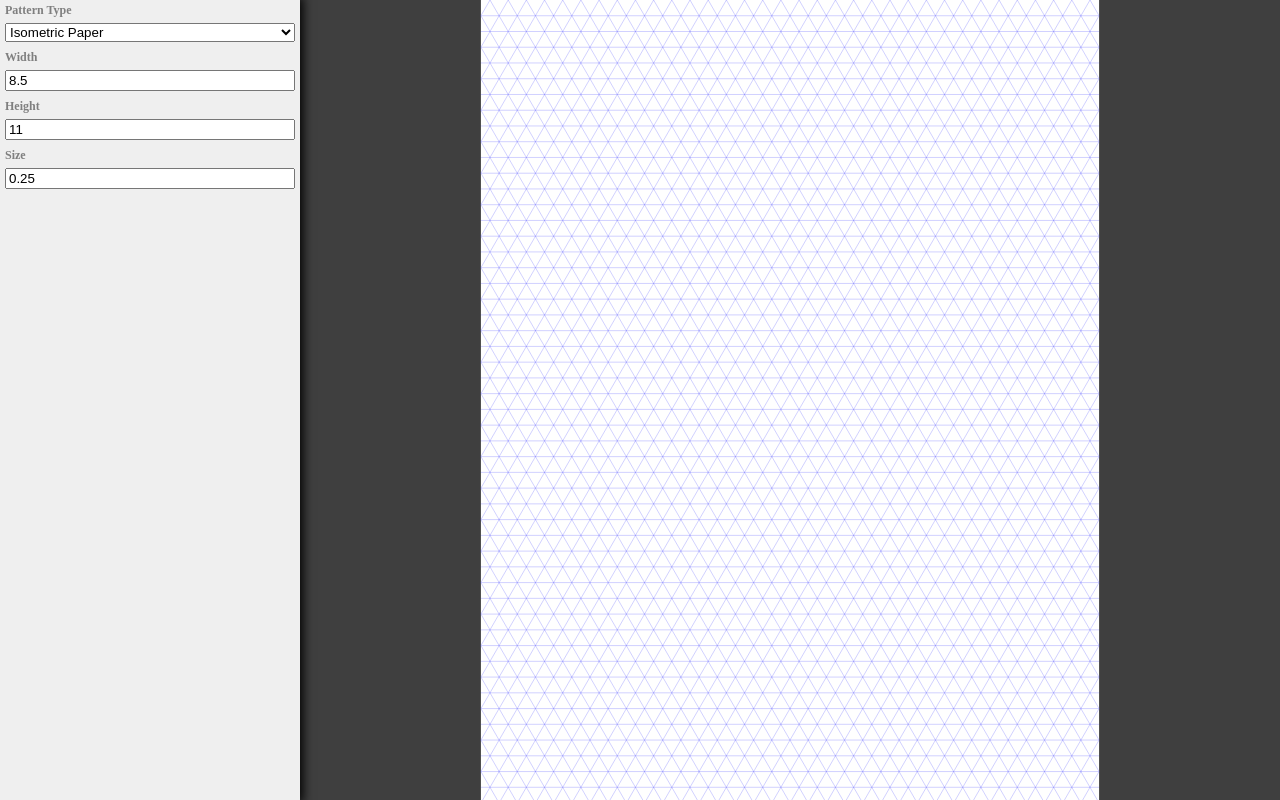
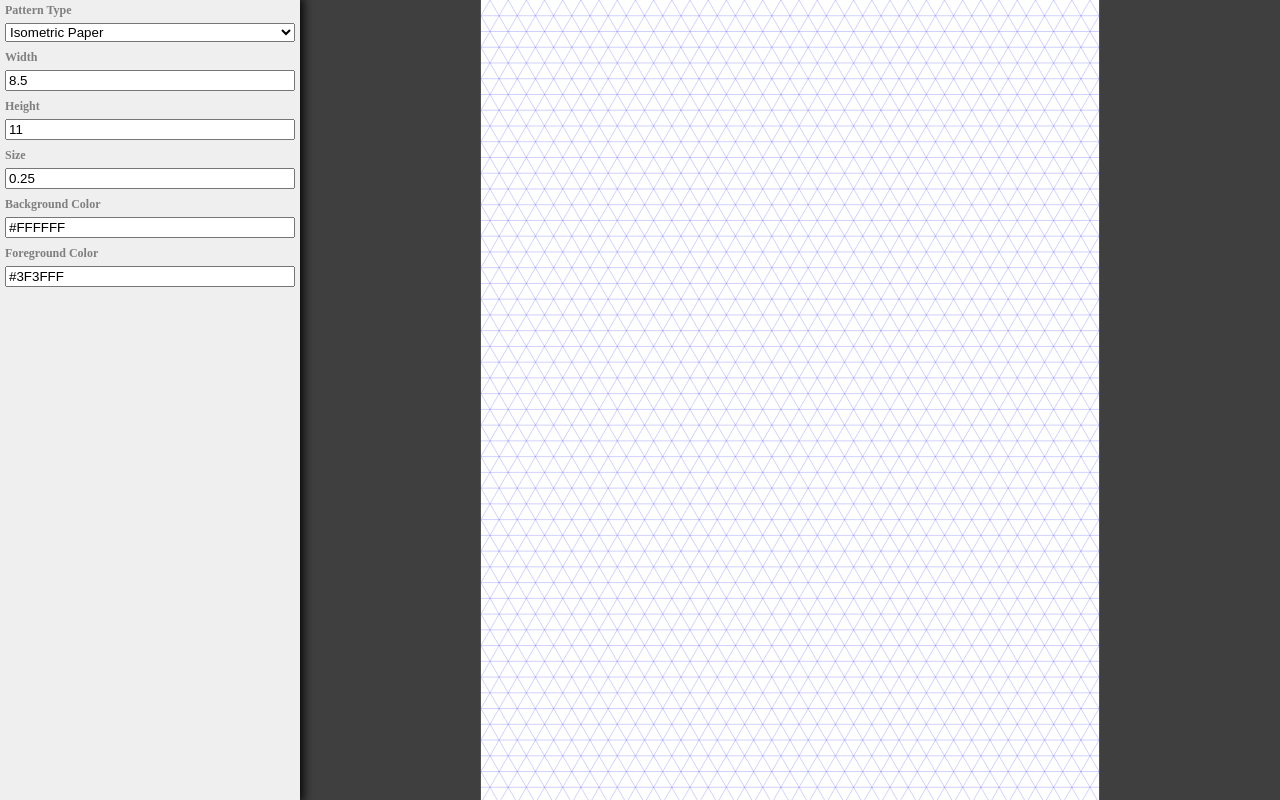
Before and after one commit to zachdeibert/pattern-generator, a React (Create React App) app: page / in a window 1280 px wide. Built offline with nearby package versions, Linux system fonts and the light colour scheme.

Commit message:
Added color parameters

```diff
--- /dev/null
+++ b/src/parameters/ColorParameter.js
@@ -0,0 +1,30 @@
+import React from "react";
+
+export default class ColorParameter extends React.Component {
+    constructor(props) {
+        super(props);
+        this.state = {
+            "value": this.props.defaultValue || "#000000"
+        };
+        this.handleChange = this.handleChange.bind(this);
+    }
+
+    handleChange(ev) {
+        if (ev.target.value.match(/^#[0-9a-fA-F]{6}$/)) {
+            this.setState({
+                "value": ev.target.value
+            }, () => {
+                this.pattern.forceUpdate();
+            });
+        }
+    }
+
+    render() {
+        return (
+            <div className="input-field">
+                <label>{this.props.label}</label>
+                <input type="text" value={this.state.value} onChange={this.handleChange} />
+            </div>
+        );
+    }
+}
--- a/src/patterns/Isometric.js
+++ b/src/patterns/Isometric.js
@@ -1,5 +1,6 @@
 import React from "react";
 import NumericParameter from "../parameters/NumericParameter";
+import ColorParameter from "../parameters/ColorParameter";
 import PatternDatabase from "../PatternDatabase";
 
 const dpi = 300;
@@ -11,18 +12,21 @@ class Isometric extends React.Component {
         this.props.width.current.pattern = this;
         this.props.height.current.pattern = this;
         this.props.size.current.pattern = this;
+        this.props.foreground.current.pattern = this;
+        this.props.background.current.pattern = this;
     }
 
     render() {
         const w = this.props.width.current.state.value * dpi;
         const h = this.props.height.current.state.value * dpi;
         const s = this.props.size.current.state.value * dpi;
+        const c = this.props.foreground.current.state.value;
         const dy = s / tan30 / 2;
         let lines = [];
         let i = 0;
         if (s > 0) {
             for (let y = dy; y < h; y += dy) {
-                lines.push(<line x1={0} x2={w} y1={y} y2={y} stroke="#3F3FFF" key={`line-${i++}`} />);
+                lines.push(<line x1={0} x2={w} y1={y} y2={y} stroke={c} key={`line-${i++}`} />);
             }
             let maxY = dy;
             for (let y = dy; y < h + w / tan30; y += 2 * dy) {
@@ -40,7 +44,7 @@ class Isometric extends React.Component {
                     x2 -= -y2 * tan30;
                     y2 = 0;
                 }
-                lines.push(<line x1={x1} y1={y1} x2={x2} y2={y2} stroke="#3F3FFF" key={`line-${i++}`} />);
+                lines.push(<line x1={x1} y1={y1} x2={x2} y2={y2} stroke={c} key={`line-${i++}`} />);
             }
             for (let y = maxY; y > -w / tan30; y -= 2 * dy) {
                 let x1 = 0;
@@ -55,14 +59,14 @@ class Isometric extends React.Component {
                     x2 -= (y2 - h) * tan30;
                     y2 = h;
                 }
-                lines.push(<line x1={x1} y1={y1} x2={x2} y2={y2} stroke="#3F3FFF" key={`line-${i++}`} />);
+                lines.push(<line x1={x1} y1={y1} x2={x2} y2={y2} stroke={c} key={`line-${i++}`} />);
             }
         } else {
-            lines.push(<rect x="0" y="0" width={w} height={h} fill="#3F3FFF" key={`line-${i++}`} />);
+            lines.push(<rect x="0" y="0" width={w} height={h} fill={c} key={`line-${i++}`} />);
         }
         return (
             <svg viewBox={`0 0 ${w} ${h}`}>
-                <rect x="0" y="0" width={w} height={h} fill="#FFFFFF" />
+                <rect x="0" y="0" width={w} height={h} fill={this.props.background.current.state.value} />
                 {lines}
             </svg>
         );
@@ -73,12 +77,18 @@ class Isometric extends React.Component {
     const widthRef = React.createRef();
     const heightRef = React.createRef();
     const sizeRef = React.createRef();
+    const backgroundRef = React.createRef();
+    const foregroundRef = React.createRef();
     const width = <NumericParameter label="Width" defaultValue={8.5} key="width" ref={widthRef} />;
     const height = <NumericParameter label="Height" defaultValue={11} key="height" ref={heightRef} />;
     const size = <NumericParameter label="Size" defaultValue={0.25} key="size" ref={sizeRef} />;
+    const background = <ColorParameter label="Background Color" defaultValue="#FFFFFF" key="background" ref={backgroundRef} />;
+    const foreground = <ColorParameter label="Foreground Color" defaultValue="#3F3FFF" key="foreground" ref={foregroundRef} />;
     PatternDatabase.register("Isometric Paper", [
         width,
         height,
-        size
-    ], <Isometric width={widthRef} height={heightRef} size={sizeRef} />);
+        size,
+        background,
+        foreground
+    ], <Isometric width={widthRef} height={heightRef} size={sizeRef} background={backgroundRef} foreground={foregroundRef} />);
 })();
```
